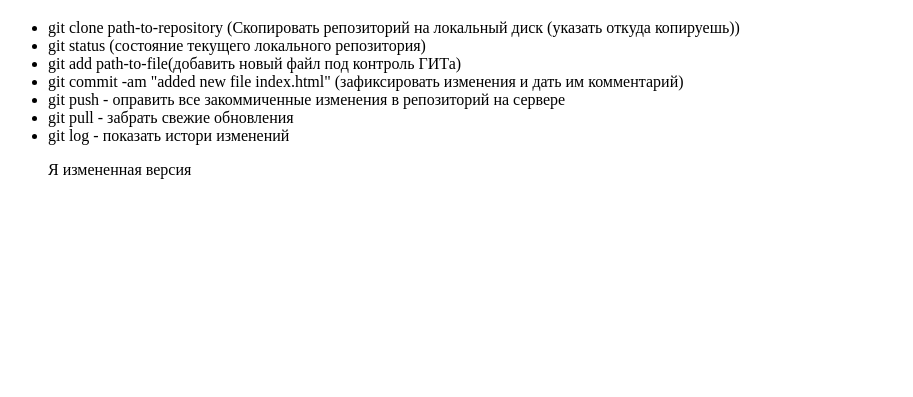
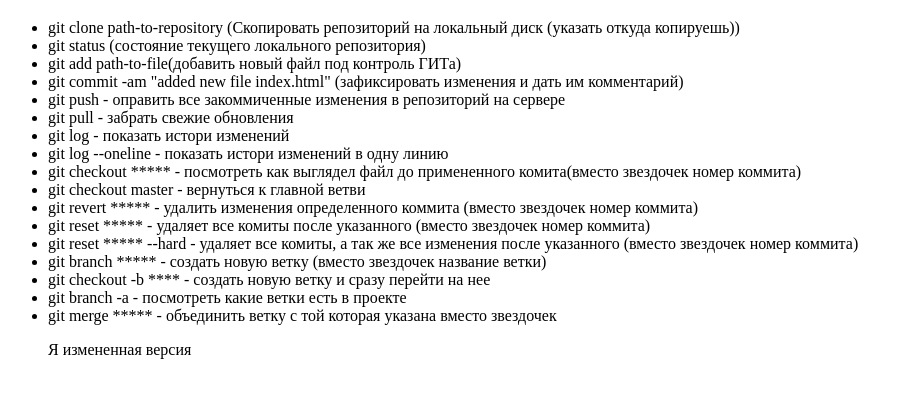
Before and after one commit to pavel1303/git-lesson, a plain HTML site: page index.html in a window 1280 px wide. Shown: the part 61-458 px from the top of the page, without its empty margins (0-913 px from the left). Drawn offline with Linux system fonts and the light colour scheme.

Commit message:
add new command for use git

```diff
--- a/index.html
+++ b/index.html
@@ -18,6 +18,16 @@
     <li>git push - оправить все закоммиченные изменения в репозиторий на сервере </li>
     <li>git pull - забрать свежие обновления</li>
     <li>git log - показать истори изменений</li>
+    <li>git log --oneline - показать истори изменений в одну линию</li>
+    <li>git checkout ***** - посмотреть как выглядел файл до примененного комита(вместо звездочек номер коммита)</li>
+    <li>git checkout master - вернуться к главной ветви</li>
+    <li>git revert ***** - удалить изменения определенного коммита (вместо звездочек номер коммита)</li>
+    <li>git reset ***** - удаляет все комиты после указанного (вместо звездочек номер коммита)</li>
+    <li>git reset ***** --hard - удаляет все комиты, а так же все изменения после указанного (вместо звездочек номер коммита)</li>
+    <li>git branch ***** - создать новую ветку (вместо звездочек название ветки)</li>
+    <li>git checkout -b **** - создать новую ветку и сразу перейти на нее</li>
+    <li>git branch -a  - посмотреть какие ветки есть в проекте</li>
+    <li>git merge ***** - объединить ветку с той которая указана вместо звездочек</li>
 
 
     <p>Я измененная версия</p>
```
